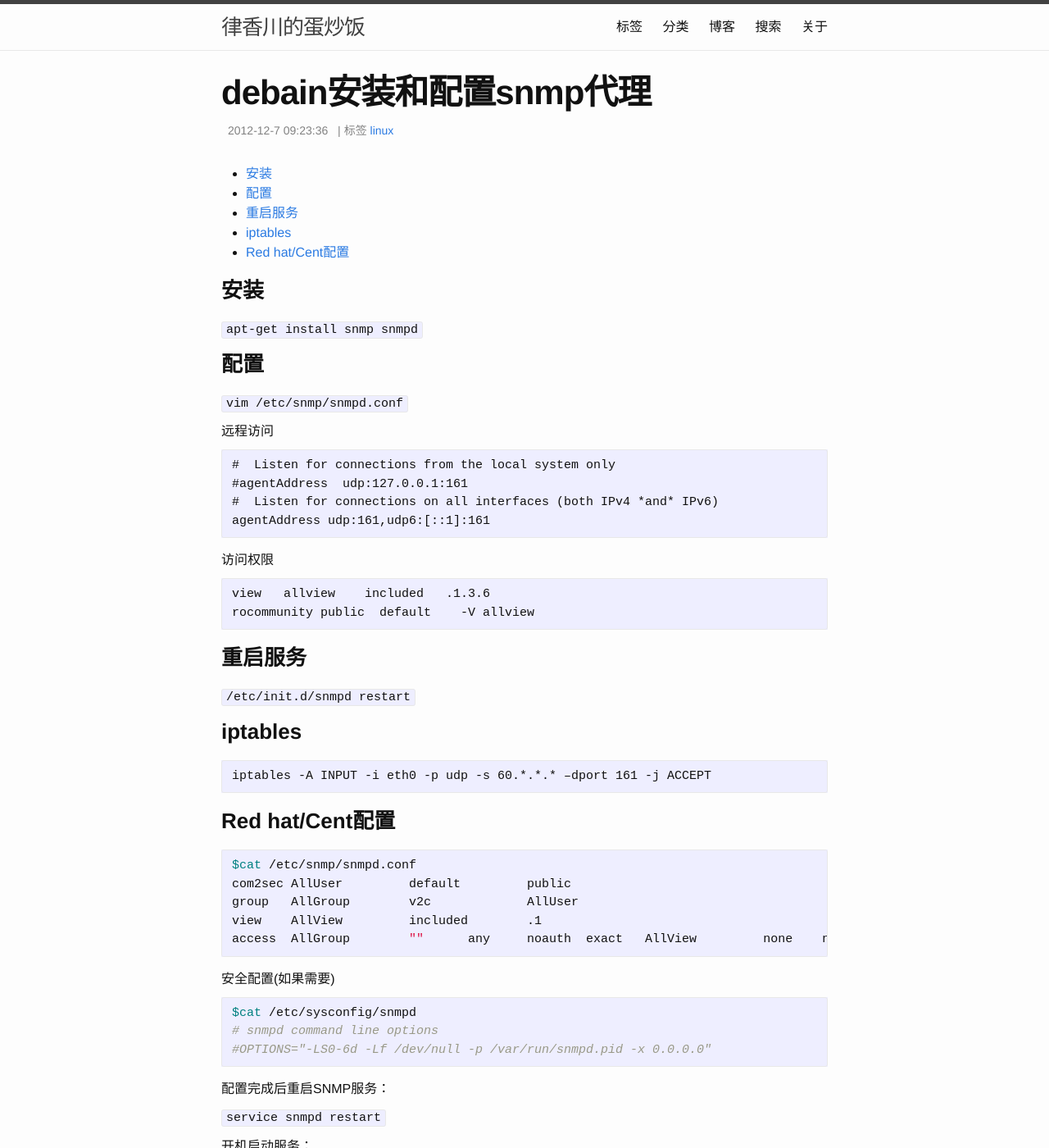
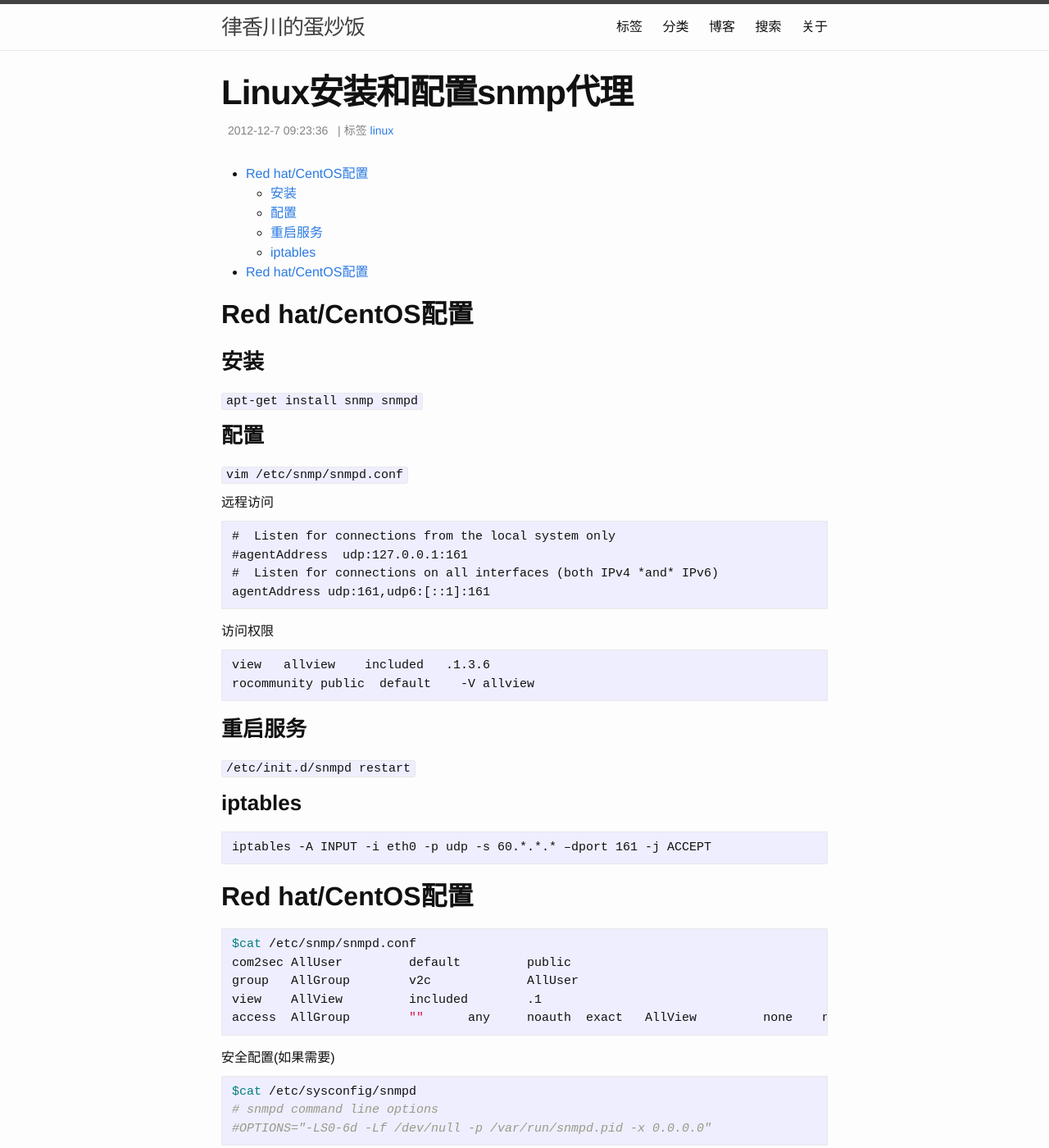
Before and after one commit to snowyxx/snowyxx.github.io, a Jekyll site: the page built from _posts/2012-12-07-debian-enble-snmp-agent.markdown, in a window 1280 px wide and 1400 px high. Shown: the whole window at 82% size. Built offline with Jekyll 4.4.1, drawn with Linux system fonts in a browser that asks for light colours; comment, search, counter and statistics services are not loaded.

Commit message:
title changed

````diff
--- a/_posts/2012-12-07-debian-enble-snmp-agent.markdown
+++ b/_posts/2012-12-07-debian-enble-snmp-agent.markdown
@@ -1,6 +1,6 @@
 ---
 layout: post
-title:  "debain安装和配置snmp代理"
+title:  "Linux安装和配置snmp代理"
 date:   2012-12-07 09:23:36 +0800
 categories: blog
 tags:   [linux]
@@ -9,6 +9,7 @@ tags:   [linux]
 * 目录
 {:toc}
 
+## Red hat/CentOS配置
 
 ### 安装
 `apt-get install snmp snmpd`
@@ -36,7 +37,7 @@ tags:   [linux]
     iptables -A INPUT -i eth0 -p udp -s 60.*.*.* –dport 161 -j ACCEPT
 
 
-### Red hat/Cent配置
+## Red hat/CentOS配置
 
 ```shell
 $cat /etc/snmp/snmpd.conf
````
